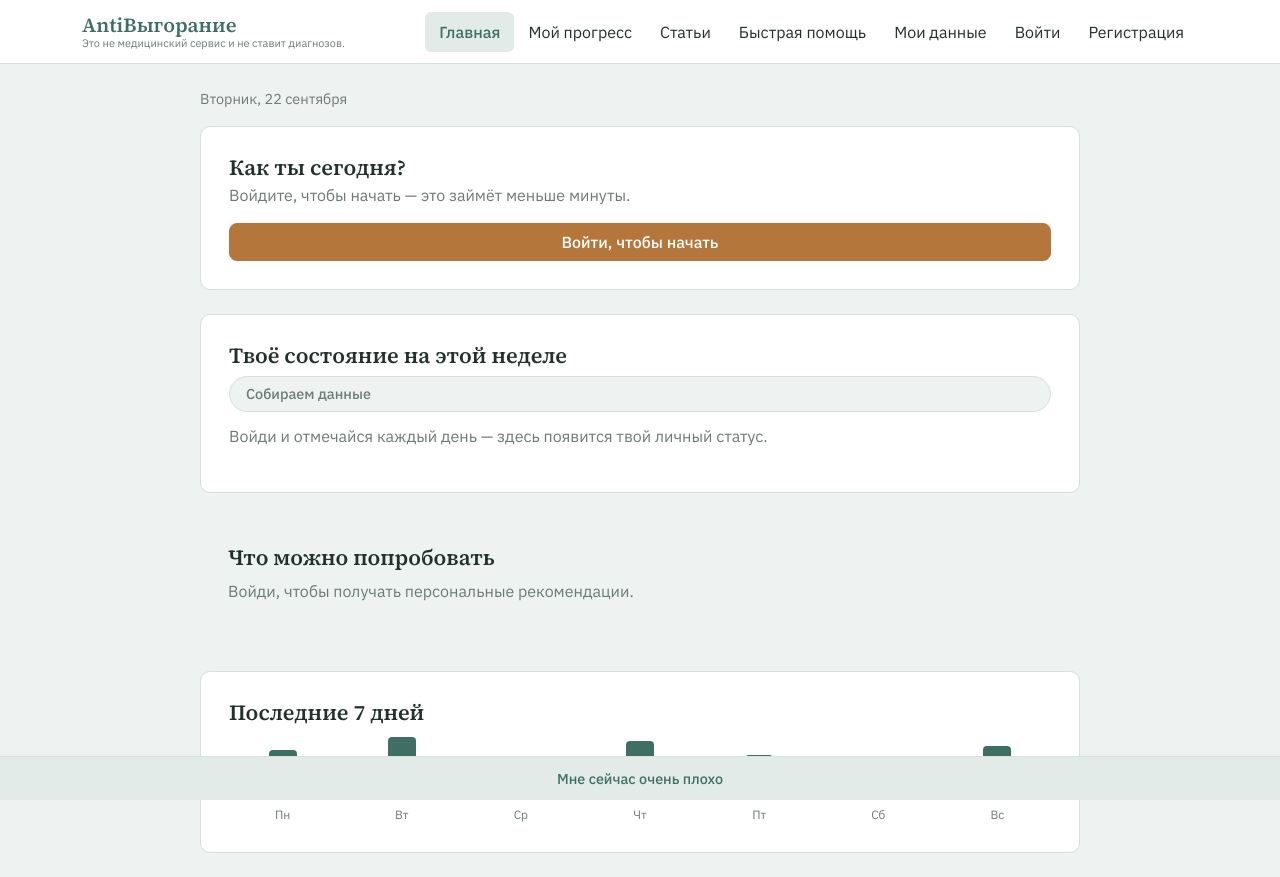
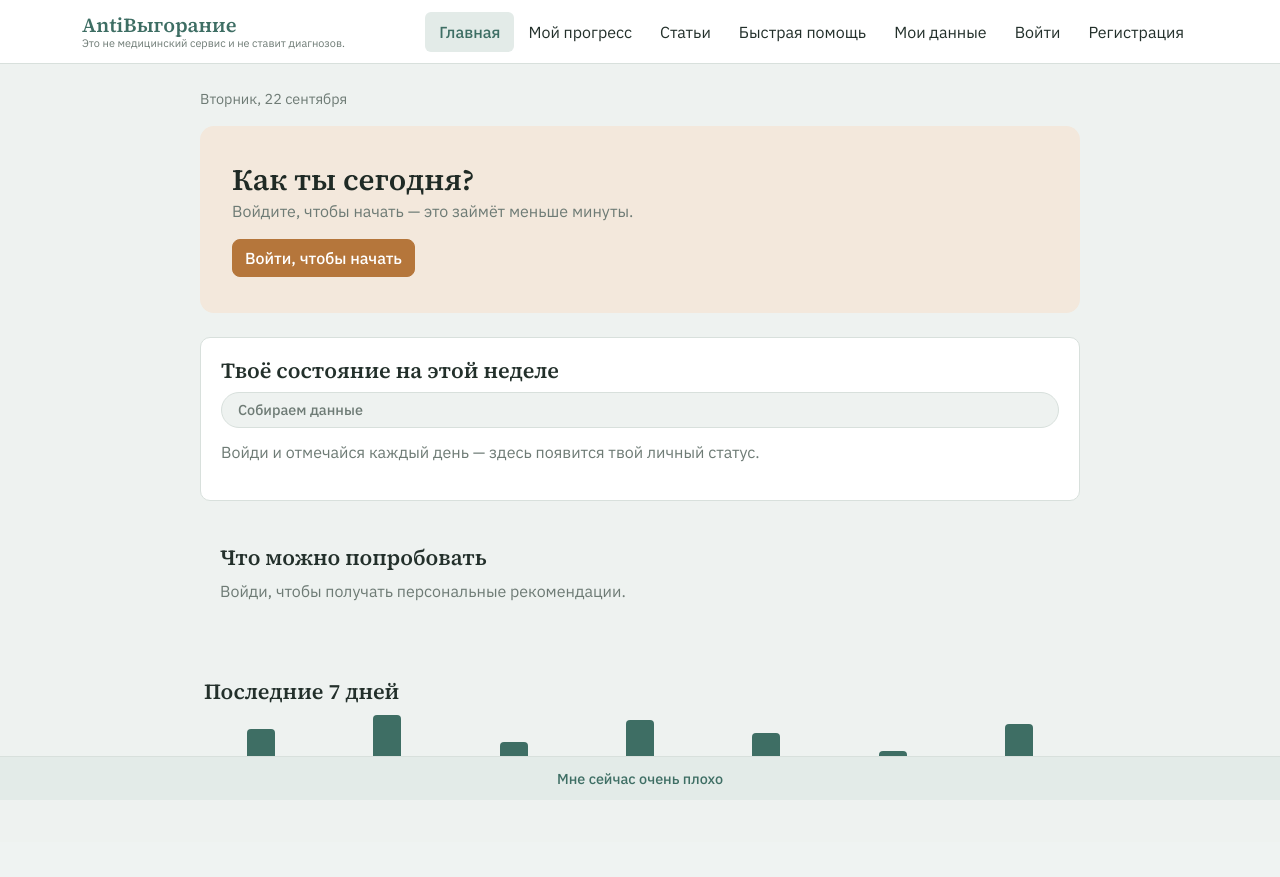
Before and after one commit to kamaaaaaaaa/hackaton_edu, a Django app: page / in a window 1280 px wide. After the commit the page ends 785 px from the top, so only its background shows below. Run offline with Django 5.2, Linux system fonts and the light colour scheme.

Commit message:
Give home dashboard real visual hierarchy per design review
- .mood-btn: bare emoji (no chip background/border), scale+underline
  for selected state instead of a box outline
- New --warm-wash and --ink tokens; checkin-panel promoted to a
  checkin-hero treatment (warm wash background, larger heading)
- Baseline-status/recommendations sections get tighter panel padding
  and a smaller .section-heading style to read as secondary
- Trend glimpse loses its card chrome and recedes onto the page

Fixes generic/templated look flagged by design review while keeping
crisis bar, dot/pill buttons, and rec-cards untouched.

Co-Authored-By: Claude Sonnet 5 <noreply@anthropic.com>

```diff
--- a/static/css/theme.css
+++ b/static/css/theme.css
@@ -13,6 +13,8 @@
   --teal-soft: #E3EBE8;
   --accent: #B5763B;
   --muted: #6E7B75;
+  --warm-wash: #F3E8DC;
+  --ink: #1F2A25;
 
   /* Bootstrap variable overrides */
   --bs-body-bg: var(--bg);
@@ -258,6 +260,33 @@ a:hover {
   margin-bottom: 16px;
 }
 
+/* ---- Check-in hero (promoted primary action on the dashboard) ---- */
+.checkin-hero {
+  background: var(--warm-wash);
+  border: none;
+  border-radius: 14px;
+  padding: 36px 32px;
+}
+.checkin-hero h2 {
+  font-size: 1.85rem;
+  color: var(--ink);
+}
+
+/* ---- Secondary section headings (demoted vs. the check-in hero) ---- */
+.section-heading {
+  font-size: 1.05rem;
+}
+
+/* ---- Baseline status / AI recommendations: tighter panel padding ---- */
+.panel-compact {
+  padding: 20px;
+}
+
+/* ---- Trend glimpse: recedes onto the page, no card chrome ---- */
+.trend-panel {
+  padding: 16px 4px;
+}
+
 /* ---- Check-in widget ---- */
 .checkin-panel h2 {
   margin-bottom: 2px;
@@ -295,21 +324,20 @@ a:hover {
   flex-wrap: wrap;
 }
 .mood-btn {
-  font-size: 1.6rem;
+  font-size: 2.1rem;
   line-height: 1;
-  padding: 10px 14px;
-  border-radius: 10px;
-  border: 1px solid var(--card-border);
-  background: var(--bg);
+  padding: 4px 6px;
+  background: none;
+  border: none;
   cursor: pointer;
-  transition: border-color 0.15s, background 0.15s;
+  transition: transform 0.15s;
 }
 .mood-btn:hover {
-  background: var(--teal-soft);
+  transform: scale(1.08);
 }
 .mood-btn.selected {
-  border: 2px solid var(--teal);
-  background: var(--teal-soft);
+  transform: scale(1.15);
+  border-bottom: 2px solid var(--accent);
 }
 
 .dot-row {
--- a/templates/core/home.html
+++ b/templates/core/home.html
@@ -17,7 +17,7 @@
     {% endif %}
 
     {# ---------- 1. Check-in widget ---------- #}
-    <section class="card panel checkin-panel">
+    <section class="panel checkin-panel checkin-hero">
         {% if not user.is_authenticated %}
             <h2>Как ты сегодня?</h2>
             <p class="panel-sub">Войдите, чтобы начать — это займёт меньше минуты.</p>
@@ -45,8 +45,8 @@
     </section>
 
     {# ---------- 2. Baseline status ---------- #}
-    <section class="card panel">
-        <h2>Твоё состояние на этой неделе</h2>
+    <section class="card panel panel-compact">
+        <h2 class="section-heading">Твоё состояние на этой неделе</h2>
         {% if status_display %}
             <div class="baseline-pill {{ status_display.css_class }}">{{ status_display.label }}</div>
             <p class="panel-sub">{{ status_display.description }}</p>
@@ -57,8 +57,8 @@
     </section>
 
     {# ---------- 3. AI recommendations ---------- #}
-    <section class="panel">
-        <h2>Что можно попробовать</h2>
+    <section class="panel panel-compact">
+        <h2 class="section-heading">Что можно попробовать</h2>
         {% if recommendations %}
             <div class="rec-grid">
                 {% for rec in recommendations %}
@@ -90,8 +90,8 @@
     </section>
 
     {# ---------- 4. Trend glimpse ---------- #}
-    <section class="card panel">
-        <h2>Последние 7 дней</h2>
+    <section class="panel trend-panel">
+        <h2 class="section-heading">Последние 7 дней</h2>
         <div class="trend-row">
             {% for label, height in trend_days %}
                 <div class="trend-bar-col">
```
